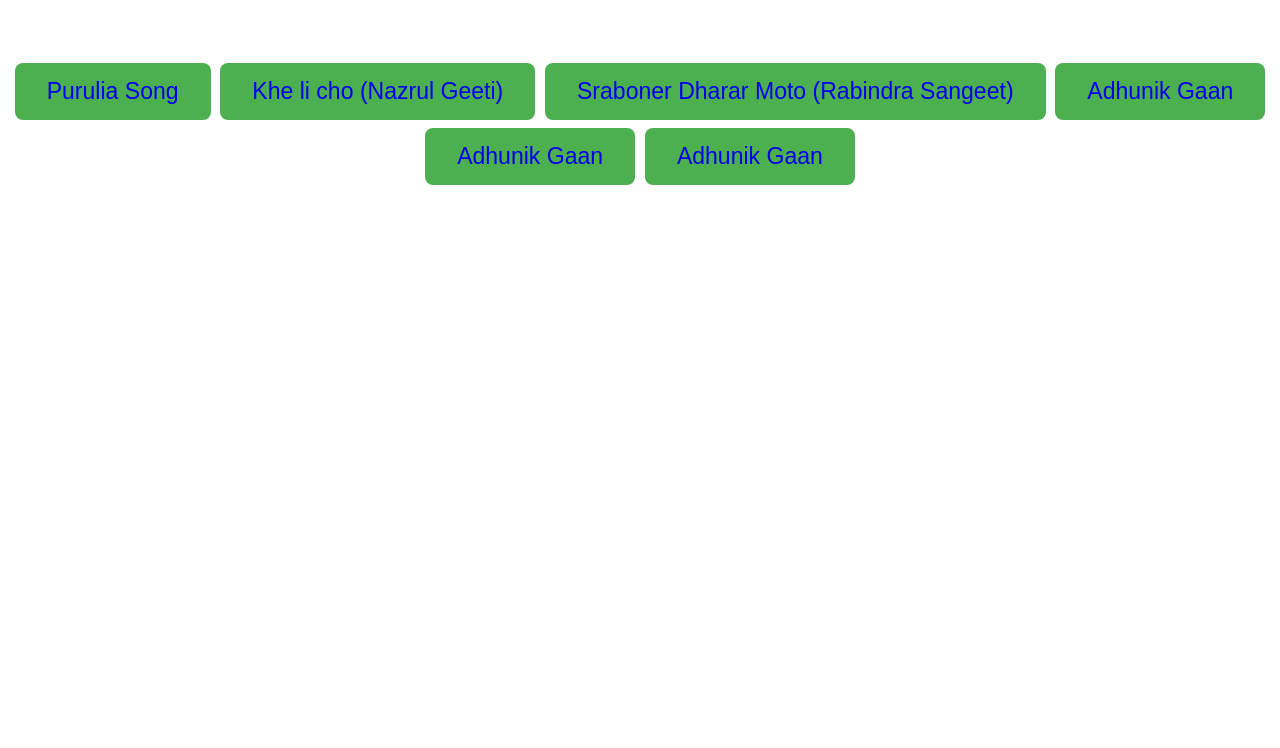
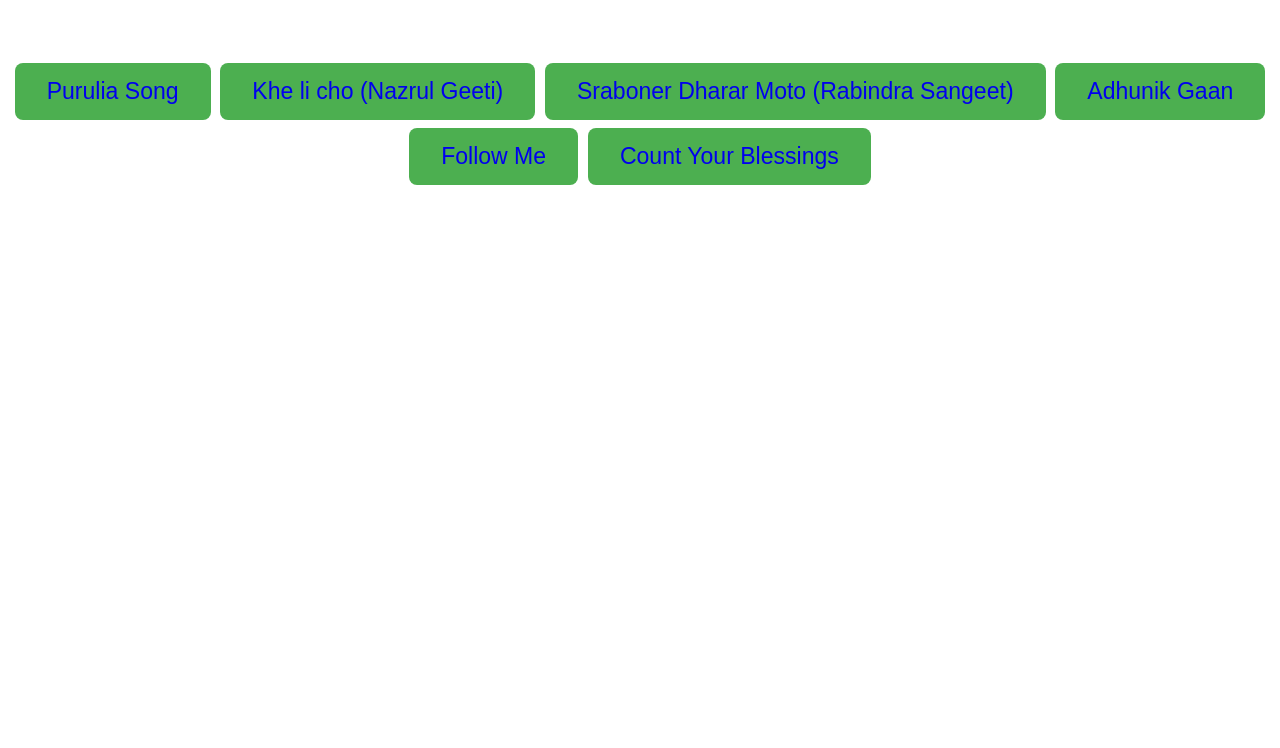
Before and after one commit to Soumodeep3424/Soumodeep3424.github.io, a plain HTML site: page songs.html in a window 1280 px wide. Shown: the part 52-800 px from the top of the page. Drawn offline with Linux system fonts and the light colour scheme.

Commit message:
Update songs.html

```diff
--- a/songs.html
+++ b/songs.html
@@ -20,8 +20,8 @@
     <button><a href="Songs/Khe li cho (Nazrul Geeti).mp3">Khe li cho (Nazrul Geeti)</a></button>
     <button><a href="Songs/Sraboner Dharar Moto (Rabindra Sangeet).mp3">Sraboner Dharar Moto (Rabindra Sangeet)</a></button>
     <button><a href="Songs/Adhunik Gaan.mp3">Adhunik Gaan</a></button>
-    <button><a href="Songs/Follow Me.mp3">Adhunik Gaan</a></button>
-    <button><a href="Songs/Count Your Blessings.mp3">Adhunik Gaan</a></button>
+    <button><a href="Songs/Follow Me.mp3">Follow Me</a></button>
+    <button><a href="Songs/Count Your Blessings.mp3">Count Your Blessings</a></button>
 </div>
 <script src="script.js"></script>
 </body>
```
